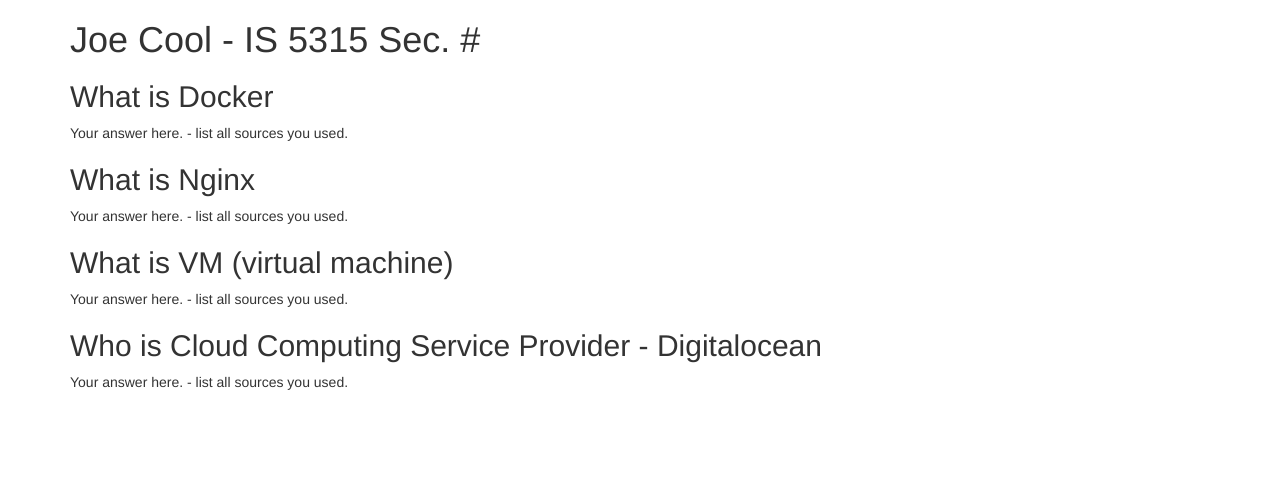
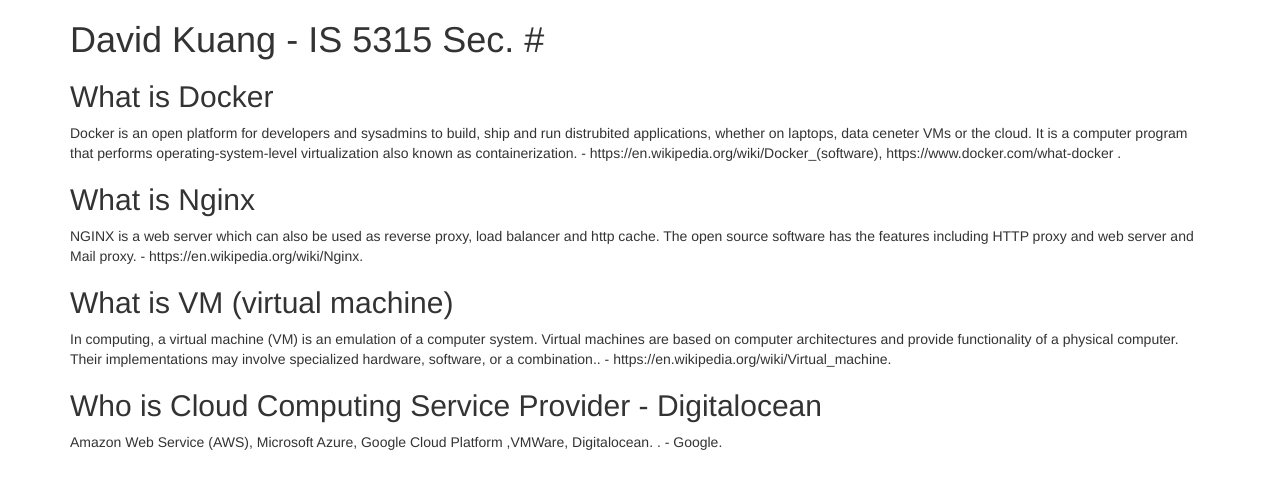
Before and after one commit to chihwk/5315, a plain HTML site: page index.html in a window 1280 px wide. Drawn offline with nearby package versions, Linux system fonts and the light colour scheme.

Commit message:
index.html

```diff
--- a/index.html
+++ b/index.html
@@ -5,15 +5,15 @@
   </head>
   <body>
     <div class="container">
-      <h1>Joe Cool - IS 5315 Sec. #</h1>
+      <h1>David Kuang - IS 5315 Sec. #</h1>
       <h2>What is Docker</h2>
-      <p>Your answer here. - list all sources you used.</p>
+      <p>Docker is an open platform for developers and sysadmins to build, ship and run distrubited applications, whether on laptops, data ceneter VMs or the cloud. It is a computer program that performs operating-system-level virtualization also known as containerization.  - https://en.wikipedia.org/wiki/Docker_(software), https://www.docker.com/what-docker .</p>
       <h2>What is Nginx</h2>
-      <p>Your answer here. - list all sources you used.</p>
+      <p>NGINX is a web server which can also be used as reverse proxy, load balancer and http cache. The open source software has the features including HTTP proxy and web server and Mail proxy.  - https://en.wikipedia.org/wiki/Nginx.</p>
       <h2>What is VM (virtual machine)</h2>
-      <p>Your answer here. - list all sources you used.</p>
+      <p>In computing, a virtual machine (VM) is an emulation of a computer system. Virtual machines are based on computer architectures and provide functionality of a physical computer. Their implementations may involve specialized hardware, software, or a combination.. - https://en.wikipedia.org/wiki/Virtual_machine.</p>
       <h2>Who is Cloud Computing Service Provider - Digitalocean</h2>
-      <p>Your answer here. - list all sources you used.</p>
+      <p>Amazon Web Service (AWS), Microsoft Azure, Google Cloud Platform ,VMWare, Digitalocean. . - Google.</p>
     </div>
   </body>
 </html>
```
